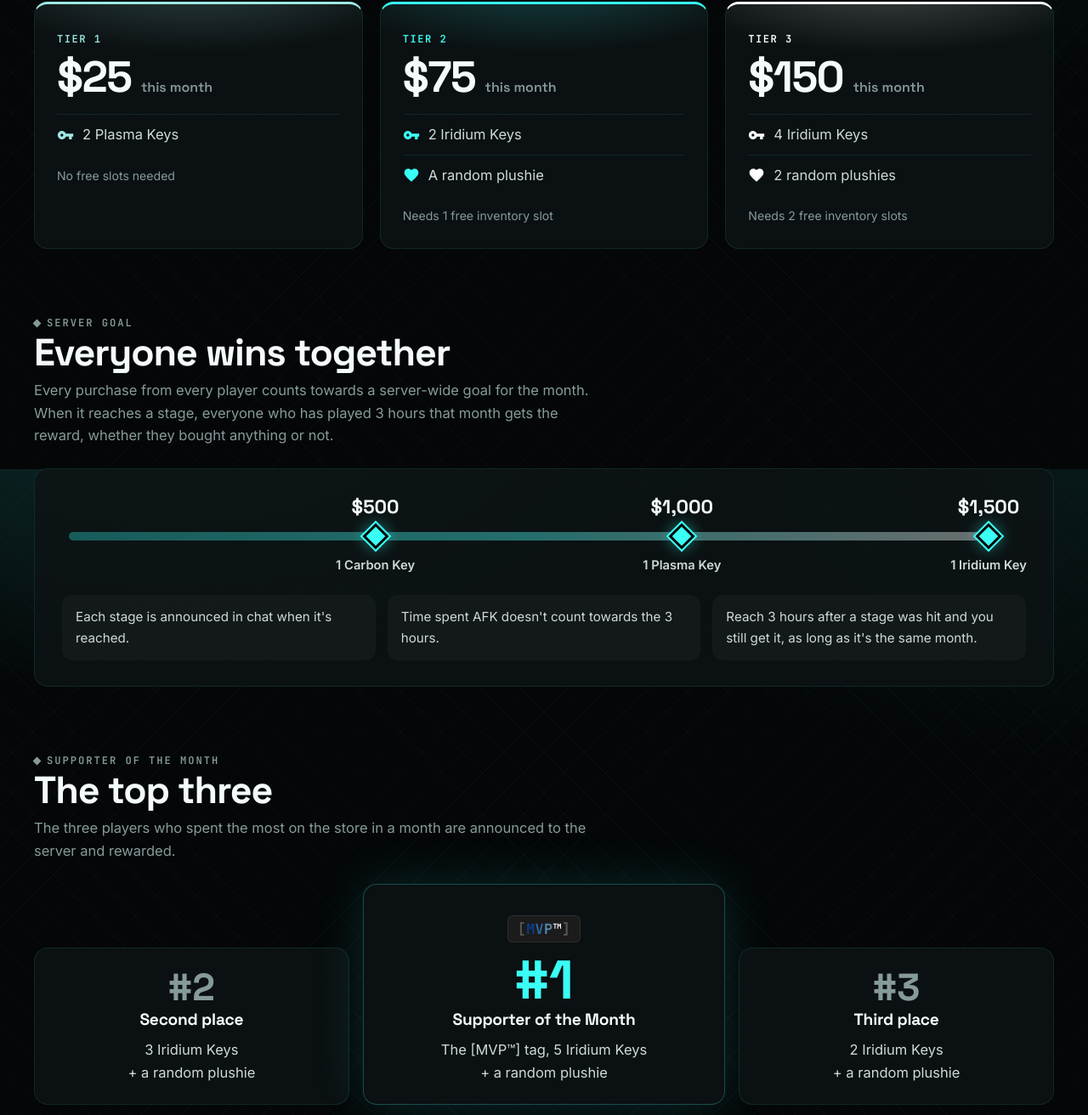
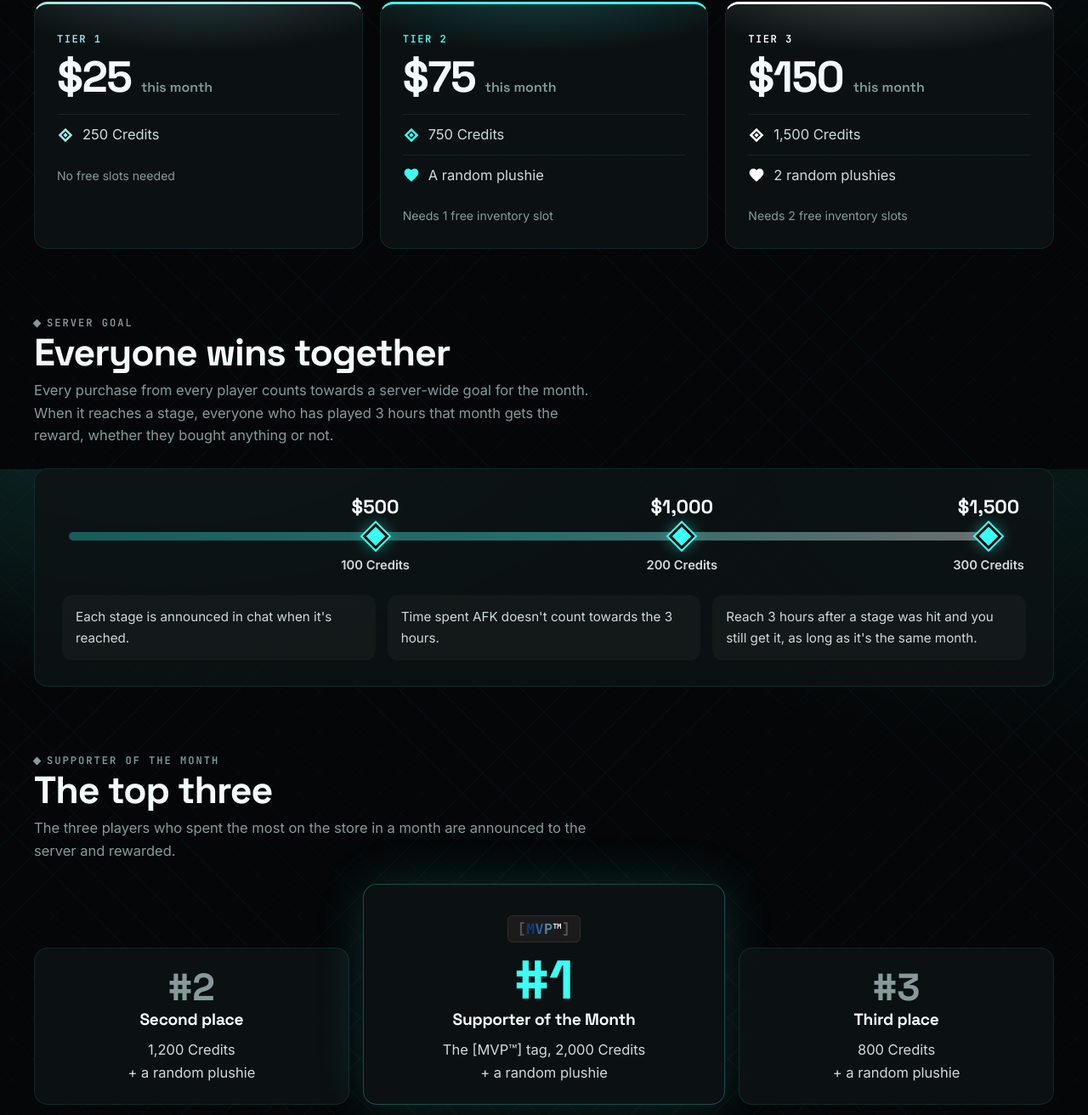
Before and after one commit to OverCraftedGames/network, a plain HTML site: page rewards.html in a window 1280 px wide. Shown: the part 1048-2360 px from the top of the page at 85% size. Drawn offline with Linux system fonts and the light colour scheme.

Commit message:
Rewards: pay Credits instead of crate keys

```diff
--- a/rewards.html
+++ b/rewards.html
@@ -65,7 +65,7 @@
           <span class="tier__label">Tier 1</span>
           <div class="tier__amount">$25 <small>this month</small></div>
           <ul>
-            <li><svg width="20" height="20"><use href="#i-key"/></svg>2 Plasma Keys</li>
+            <li><svg width="20" height="20"><use href="#i-coin"/></svg>250 Credits</li>
           </ul>
           <p class="tier__slots">No free slots needed</p>
         </div>
@@ -73,7 +73,7 @@
           <span class="tier__label">Tier 2</span>
           <div class="tier__amount">$75 <small>this month</small></div>
           <ul>
-            <li><svg width="20" height="20"><use href="#i-key"/></svg>2 Iridium Keys</li>
+            <li><svg width="20" height="20"><use href="#i-coin"/></svg>750 Credits</li>
             <li><svg width="20" height="20"><use href="#i-plush"/></svg>A random plushie</li>
           </ul>
           <p class="tier__slots">Needs 1 free inventory slot</p>
@@ -82,7 +82,7 @@
           <span class="tier__label">Tier 3</span>
           <div class="tier__amount">$150 <small>this month</small></div>
           <ul>
-            <li><svg width="20" height="20"><use href="#i-key"/></svg>4 Iridium Keys</li>
+            <li><svg width="20" height="20"><use href="#i-coin"/></svg>1,500 Credits</li>
             <li><svg width="20" height="20"><use href="#i-plush"/></svg>2 random plushies</li>
           </ul>
           <p class="tier__slots">Needs 2 free inventory slots</p>
@@ -103,13 +103,13 @@
       <div class="goal surface">
         <div class="track">
           <div class="stage" style="left: 33.33%">
-            <span class="stage__amt">$500</span><span class="stage__dot"></span><span class="stage__reward">1 Carbon Key</span>
+            <span class="stage__amt">$500</span><span class="stage__dot"></span><span class="stage__reward">100 Credits</span>
           </div>
           <div class="stage" style="left: 66.66%">
-            <span class="stage__amt">$1,000</span><span class="stage__dot"></span><span class="stage__reward">1 Plasma Key</span>
+            <span class="stage__amt">$1,000</span><span class="stage__dot"></span><span class="stage__reward">200 Credits</span>
           </div>
           <div class="stage" style="left: 100%">
-            <span class="stage__amt">$1,500</span><span class="stage__dot"></span><span class="stage__reward">1 Iridium Key</span>
+            <span class="stage__amt">$1,500</span><span class="stage__dot"></span><span class="stage__reward">300 Credits</span>
           </div>
         </div>
         <div class="goal__notes">
@@ -133,18 +133,18 @@
         <div class="place surface">
           <div class="place__rank">#2</div>
           <h3>Second place</h3>
-          <p>3 Iridium Keys<br>+ a random plushie</p>
+          <p>1,200 Credits<br>+ a random plushie</p>
         </div>
         <div class="place place--1 surface">
           <span class="mc-tag"><span style="color:#555555">[</span><span style="color:#0B3D91">M</span><span style="color:#2F649E">V</span><span style="color:#548BAB">P</span><span style="color:#FFFFFF">™</span><span style="color:#555555">]</span></span>
           <div class="place__rank">#1</div>
           <h3>Supporter of the Month</h3>
-          <p>The [MVP™] tag, 5 Iridium Keys<br>+ a random plushie</p>
+          <p>The [MVP™] tag, 2,000 Credits<br>+ a random plushie</p>
         </div>
         <div class="place surface">
           <div class="place__rank">#3</div>
           <h3>Third place</h3>
-          <p>2 Iridium Keys<br>+ a random plushie</p>
+          <p>800 Credits<br>+ a random plushie</p>
         </div>
       </div>
       <ul class="rules">
@@ -177,7 +177,7 @@
           <h2>Your rewards chest</h2>
           <p>Type <span class="cmd">/storerewards</span> (or <span class="cmd">/claimrewards</span>)
             in game. Click a reward to claim it, or <strong>Claim All</strong> to take everything that fits.</p>
-          <p>Crate keys go straight into your account and need no space. Plushies need free
+          <p>Credits go straight into your balance and need no space. Plushies need free
             inventory slots, and each reward shows how many. You'll get a reminder in chat when you
             join with something unclaimed.</p>
         </div>
```
